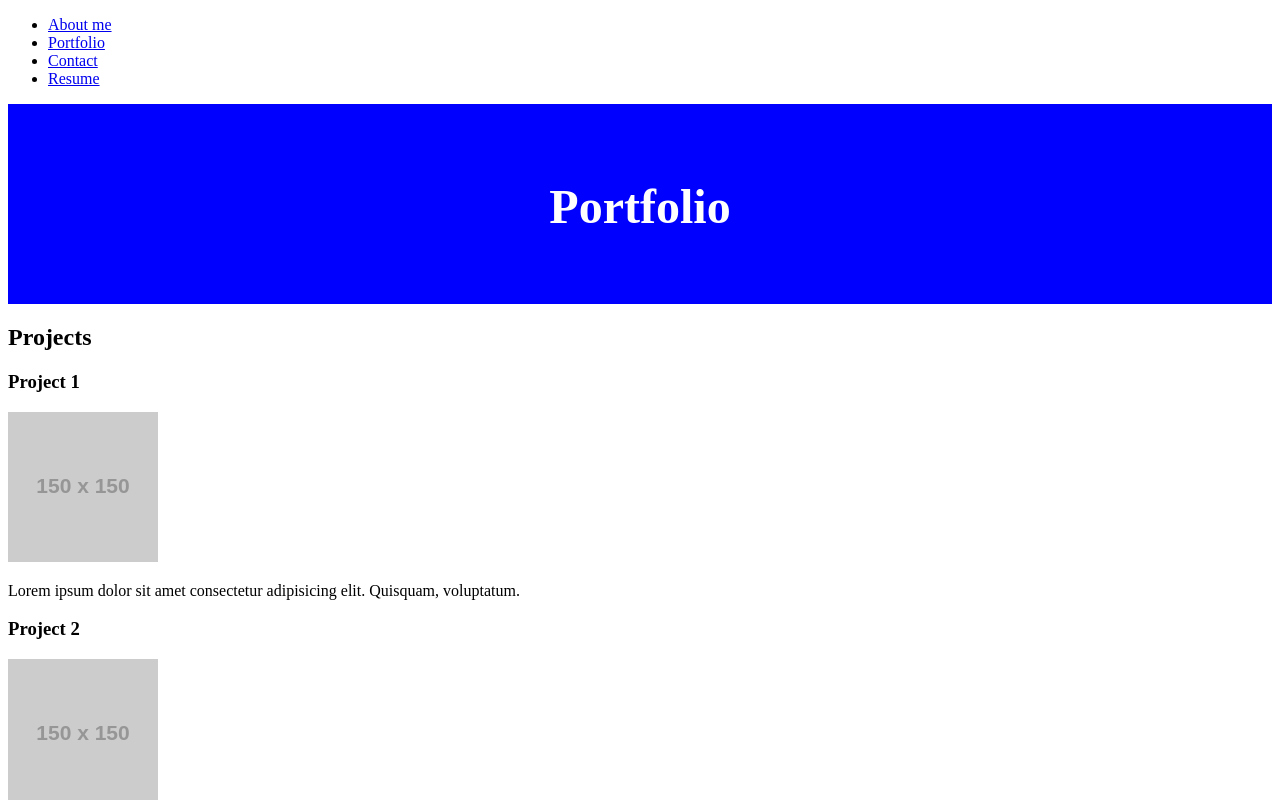
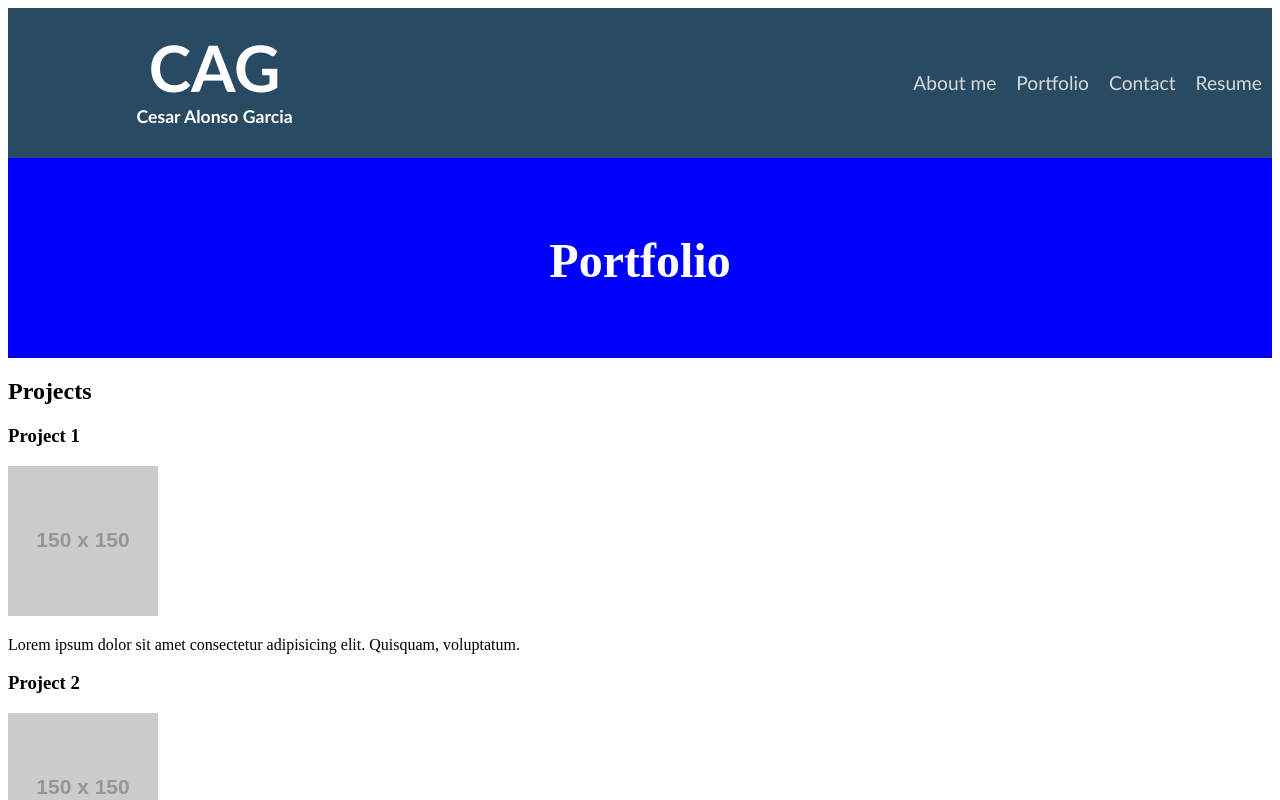
Before and after one commit to cesaralonsogarcia/one-of-my-hobbies, a React (Create React App) app: page / in a window 1280 px wide. Shown: the top 800 px of the page. Built offline with nearby package versions, Linux system fonts and the light colour scheme.

Commit message:
Add style to Navigation bar

```diff
--- a/src/components/Navigation.js
+++ b/src/components/Navigation.js
@@ -4,6 +4,10 @@ import '../styles/Navigation.css';
 function Navigation() {
     return (
         <nav className="navigation">
+            <div>
+                <h1>CAG</h1>
+                <h3>Cesar Alonso Garcia</h3>
+            </div>
             <ul>
                 <li><a href="#about">About me</a></li>
                 <li><a href="#portfolio">Portfolio</a></li>
--- a/src/styles/Navigation.css
+++ b/src/styles/Navigation.css
@@ -0,0 +1,55 @@
+.navigation {
+    background: #284b63;
+    height: 150px;
+    display: flex;
+    font-family: 'Calibri', sans-serif;
+}
+
+.navigation div{
+    height: 100%;
+    width: 30%;
+    display: flex;
+    flex-direction: column;
+    padding-left: 20px;
+}
+
+.navigation h1 {
+    margin: 0;
+    height: 65%;
+    width: 100%;
+    color: white;
+    font-size: 4rem;
+    display: flex;
+    justify-content: center;
+    align-items: flex-end;
+}
+
+.navigation h3 {
+    margin: 0;
+    height: 35%;
+    width: 100%;
+    color: white;
+    font-size: 1.1rem;
+    display: flex;
+    text-align: left;
+    justify-content: center;
+    align-items: flex-start;
+}
+
+.navigation ul {
+    list-style: none;
+    margin: 0;
+    padding: 0;
+    display: flex;
+    flex-direction: row;
+    justify-content: flex-end;
+    align-items: center;
+    width: 70%;
+}
+.navigation a {
+    text-decoration: none;
+    color: #d9d9d9;
+    font-size: 1.2rem;
+    margin: 10px;
+    line-height: 3;
+}
```
